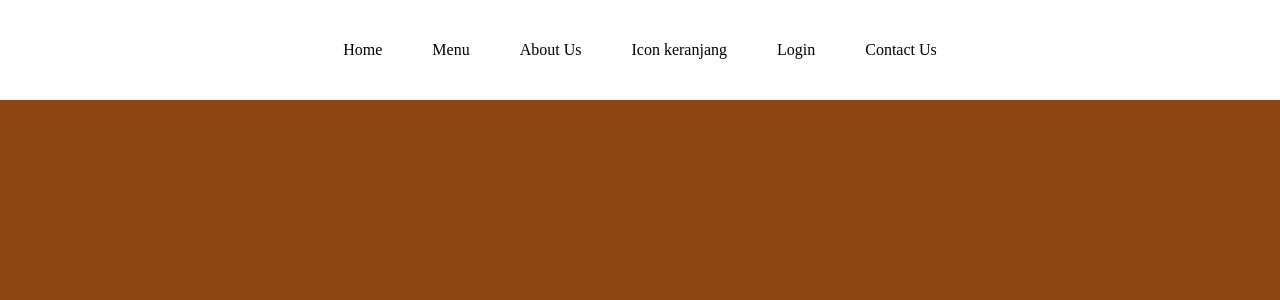
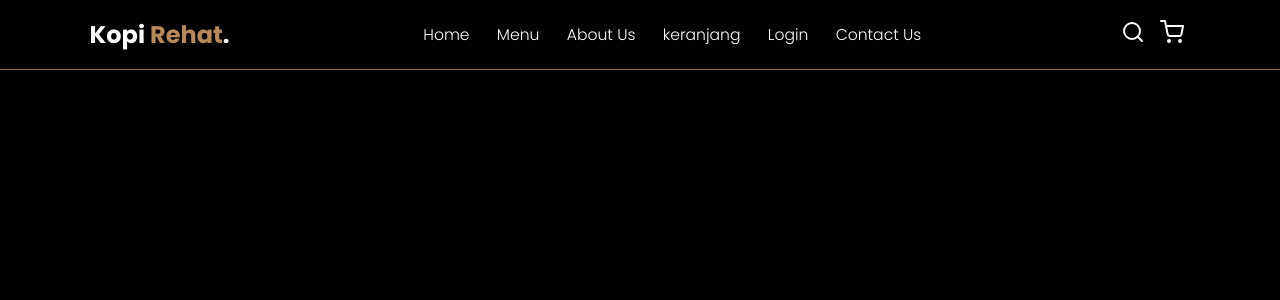
Before and after one commit to amarama03/Kelompok4_IPL_TUBES, a PHP site: page /CoffeeRehat.html in a window 1280 px wide. Shown: the top 300 px of the page. Run offline with PHP 8.4, Linux system fonts and the light colour scheme.

Commit message:
Add files via upload

```diff
--- a/CoffeeRehat.html
+++ b/CoffeeRehat.html
@@ -1,34 +1,53 @@
 <!DOCTYPE html>
 <html lang="en">
-<head>
-    <meta charset="UTF-8">
-    <meta name="viewport" content="width=device-width, initial-scale=1.0">
+  <head>
+    <meta charset="UTF-8" />
+    <meta name="viewport" content="width=device-width, initial-scale=1.0" />
     <title>Coffee Rehat</title>
-    <link rel="stylesheet" href="stylecoffee.css"/>
-</head>
-<body>
-    <div class="Navbar">
-        <ul class="ul-Navbar">
-            <li class="li-Navbar">
-                <a href="#" class="a-navbar">Home</a>
-            </li>
-            <li class="li-Navbar">
-                <a href="menu.html" class="a-navbar" >Menu</a>
-            </li>
 
-            <li class="li-Navbar">
-                <a href="AboutUs.html" class="a-navbar">About Us</a>
-            </li>
-            <li class="li-Navbar">
-                <a href="iconkeranjang.html" class="a-navbar">Icon keranjang</a>
-            </li>
-            <li class="li-Navbar">
-                <a href="Login.html" class="a-navbar">Login</a>
-            </li>
-            <li class="li-Navbar">
-                <a href="ContactUs.html"class="a-navbar" >Contact Us</a>
-            </li>
-        </ul>
-    </div>
-</body>
+    <!-- fonts dari google fonts -->
+    <link rel="preconnect" href="https://fonts.googleapis.com" />
+    <link rel="preconnect" href="https://fonts.gstatic.com" crossorigin />
+    <link
+      href="https://fonts.googleapis.com/css2?family=Poppins:ital,wght@0,100;0,300;0,700;1,400;1,700&display=swap"
+      rel="stylesheet"
+    />
+
+    <!-- Feather icon  -->
+    <script src="https://unpkg.com/feather-icons"></script>
+
+    <!-- stylecss -->
+    <link rel="stylesheet" href="stylecoffee.css" />
+  </head>
+  <body>
+    <!-- Navbar start -->
+    <nav class="navbar">
+      <a href="#" class="Navbar-logo">Kopi <span>Rehat</span>.</a>
+
+      <div class="navbar-nav">
+        <a href="#">Home</a>
+        <a href="menu.html">Menu</a>
+        <a href="AboutUs.html">About Us</a>
+        <a href="iconkeranjang.html">keranjang</a>
+        <a href="Login.html">Login</a>
+        <a href="ContactUs.html">Contact Us</a>
+      </div>
+
+      <div class="Navbar-extra">
+        <a href="#" id="search"><i data-feather="search"></i></a>
+        <a href="#" id="iconkeranjang"><i data-feather="shopping-cart"></i></a>
+        <a href="#" id="humburger-menu"><i data-feather="menu"></i></a>
+      </div>
+    </nav>
+
+    <!-- Navbar end -->
+
+    <!-- Feather icon  -->
+    <script>
+      feather.replace();
+    </script>
+
+    <!-- Javascript di home awal -->
+    <script src="js/scripthome.js" ;></script>
+  </body>
 </html>
--- a/stylecoffee.css
+++ b/stylecoffee.css
@@ -1,37 +1,121 @@
-*,
-html {
-    margin: 0%;
-    padding: 0%;
+:root {
+  --primary: #b6895b;
+  --background: #010101;
 }
-body {
-    background-color: saddlebrown;
+* {
+  margin: 0;
+  padding: 0;
+  box-sizing: border-box;
+  outline: none;
+  border: none;
+  text-decoration: none;
 }
 
-.Navbar{
-    background-color: white;
-
-    width: 100%;
+body {
+  font-family: "Poppins", sans-serif;
+  background-color: var(--background);
+  color: #fff;
 }
 
-.ul-Navbar{
-    justify-content: center;
-    height: 100px;
-    display: flex;
-    align-items: center;
+nav {
+  display: flex;
+  justify-content: space-between;
+  align-items: center;
+  padding: 1.4rem 7%;
+  background-color: rgb(1, 1, 1, 0, 8);
+  border-bottom: 1px solid #8b6238;
+  position: fixed;
+  top: 0;
+  left: 0;
+  right: 0;
+  z-index: 9999;
 }
 
-.li-Navbar{
-    list-style-type: none;
-    padding: 20px;
-    margin: 5px;
-    color: black;
-    font-style: Milonga;
-    border-radius: 10px;
+.navbar .Navbar-logo {
+  font-size: 2rem;
+  font-weight: 700;
+  color: #fff;
 }
-.li-Navbar:hover{
-    background-color:saddlebrown;
+
+.navbar .Navbar-logo span {
+  color: var(--primary);
 }
-.a-navbar{
-    color: black;
-    text-decoration: none;
+
+.navbar .navbar-nav a {
+  color: #fff;
+  display: inline-block;
+  font-size: 1.3rem;
+  margin: 0 1rem;
 }
+
+.navbar .navbar-nav a:hover {
+  color: var(--primary);
+}
+
+.navbar .navbar-nav a:hover::after {
+  content: "";
+  display: block;
+  padding-bottom: 0.5rem;
+  border-bottom: 0.1rem solid var(--primary);
+  transform: scaleX(0);
+  transition: 0.2s linear;
+}
+
+.navbar .navbar-nav a:hover::after {
+  transform: scaleX(0.5);
+}
+
+.navbar .Navbar-extra a {
+  color: #fff;
+  margin: 0 0.5rem;
+}
+
+.navbar .Navbar-extra a :hover {
+  color: var(--primary);
+}
+
+#humburger-menu {
+  display: none;
+}
+/*  Media Queries / ubah layar sesuai dengan device  */
+/* Laptop */
+@media (max-width: 1366px) {
+  html {
+    font-size: 75%;
+  }
+}
+
+/* Tablet */
+@media (max-width: 768px) {
+  html {
+    font-size: 62.5%;
+  }
+  #humburger-menu {
+    display: inline-block;
+  }
+  .navbar .navbar-nav {
+    position: absolute;
+    top: 100%;
+    right: -100%;
+    background-color: #fff;
+    width: 30 rem;
+    height: 100vh;
+    transition: 0.3s;
+  }
+  .navbar .navbar-nav.active {
+    right: 0;
+  }
+  .navbar .navbar-nav a {
+    color: var(--background);
+    display: block;
+    margin: 1.5rem;
+    padding: 0.5rem;
+    font-size: 2rem;
+  }
+}
+/* Handphone */
+@media (max-width: 450px) {
+  html {
+    font-size: 55%;
+  }
+}
```
